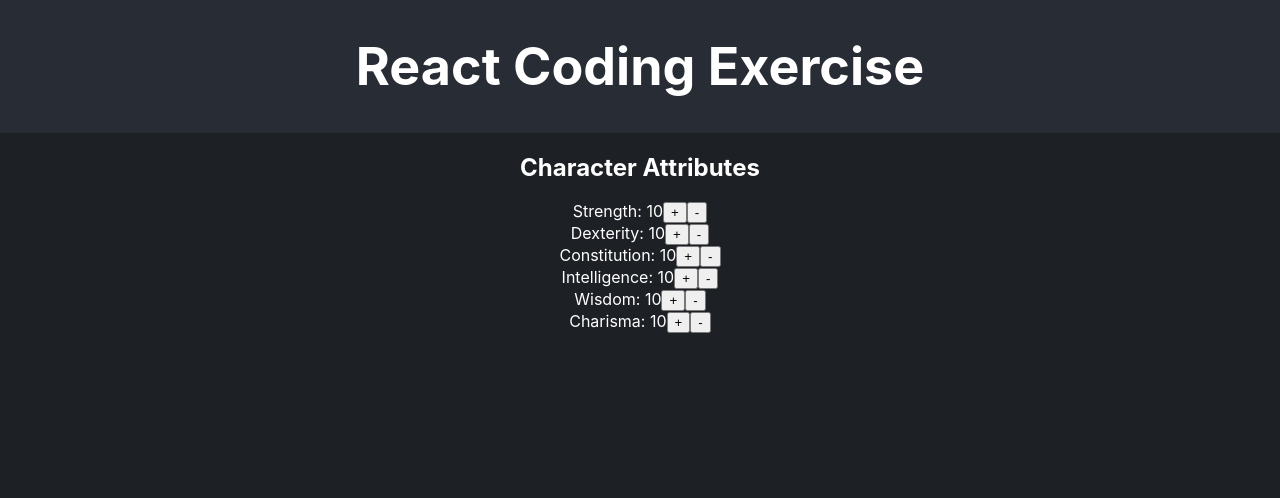
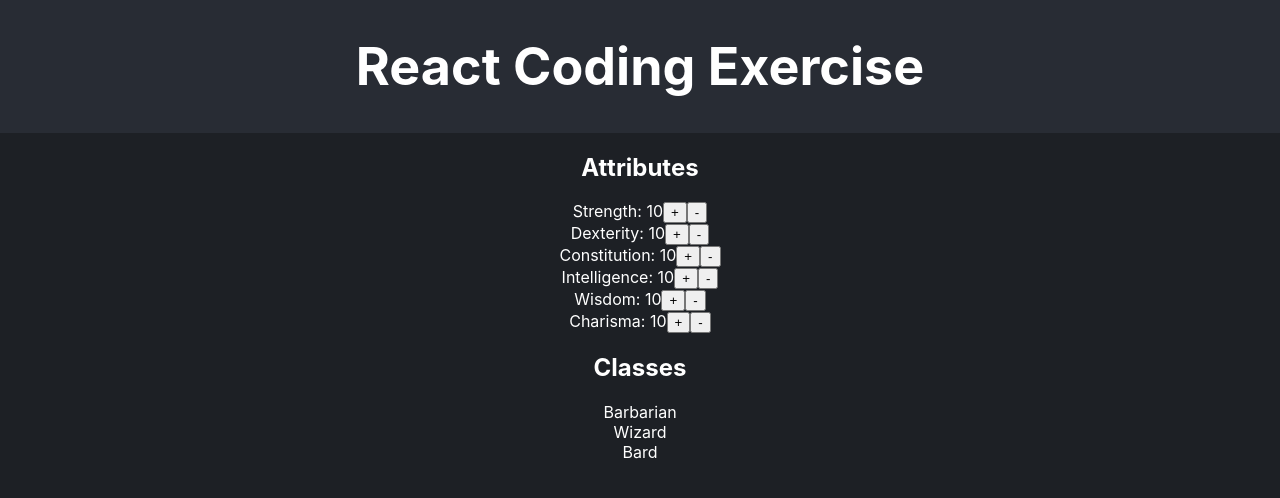
Before and after one commit to juliengo141/recruiting-webapp-character, a React (Create React App) app: page / in a window 1280 px wide. Shown: the top 498 px of the page. Built offline with nearby package versions, Linux system fonts and the light colour scheme.

Commit message:
2. display classes and indicate if min requirements for a class is met

```diff
--- a/src/App.css
+++ b/src/App.css
@@ -44,3 +44,7 @@
     transform: rotate(360deg);
   }
 }
+
+.class-available {
+  color: green;
+}
--- a/src/App.tsx
+++ b/src/App.tsx
@@ -1,7 +1,7 @@
 import { useState } from 'react';
 import './App.css';
 import { ATTRIBUTE_LIST, CLASS_LIST, SKILL_LIST } from './consts';
-import type { Attributes } from './types';
+import type { Attributes, Class } from './types';
 
 
 function App() {
@@ -28,6 +28,13 @@ function App() {
     }));
   };
 
+  const meetsClassRequirements = (className: Class): boolean => {
+    const classRequirements = CLASS_LIST[className];
+    return Object.entries(classRequirements).every(([attribute, minValue]) => {
+      return attributes[attribute as keyof Attributes] >= minValue;
+    });
+  };
+
   return (
     <div className="App">
       <header className="App-header">
@@ -35,7 +42,7 @@ function App() {
       </header>
       <section className="App-section">
         <div>
-          <h2>Character Attributes</h2>
+          <h2>Attributes</h2>
           <div>
             {Object.entries(attributes).map(([attribute, value]) => (
               <div key={attribute}>
@@ -45,6 +52,18 @@ function App() {
               </div>
             ))}
           </div>
+          <div>
+            <h2>Classes</h2>
+            <div>
+              {Object.keys(CLASS_LIST).map((className) => (
+                <div key={className}>
+                  <span className={meetsClassRequirements(className as Class) ? 'class-available' : ''}>
+                    {className}
+                  </span>
+                </div>
+              ))}
+            </div>
+          </div>
         </div>
       </section>
     </div>
```
